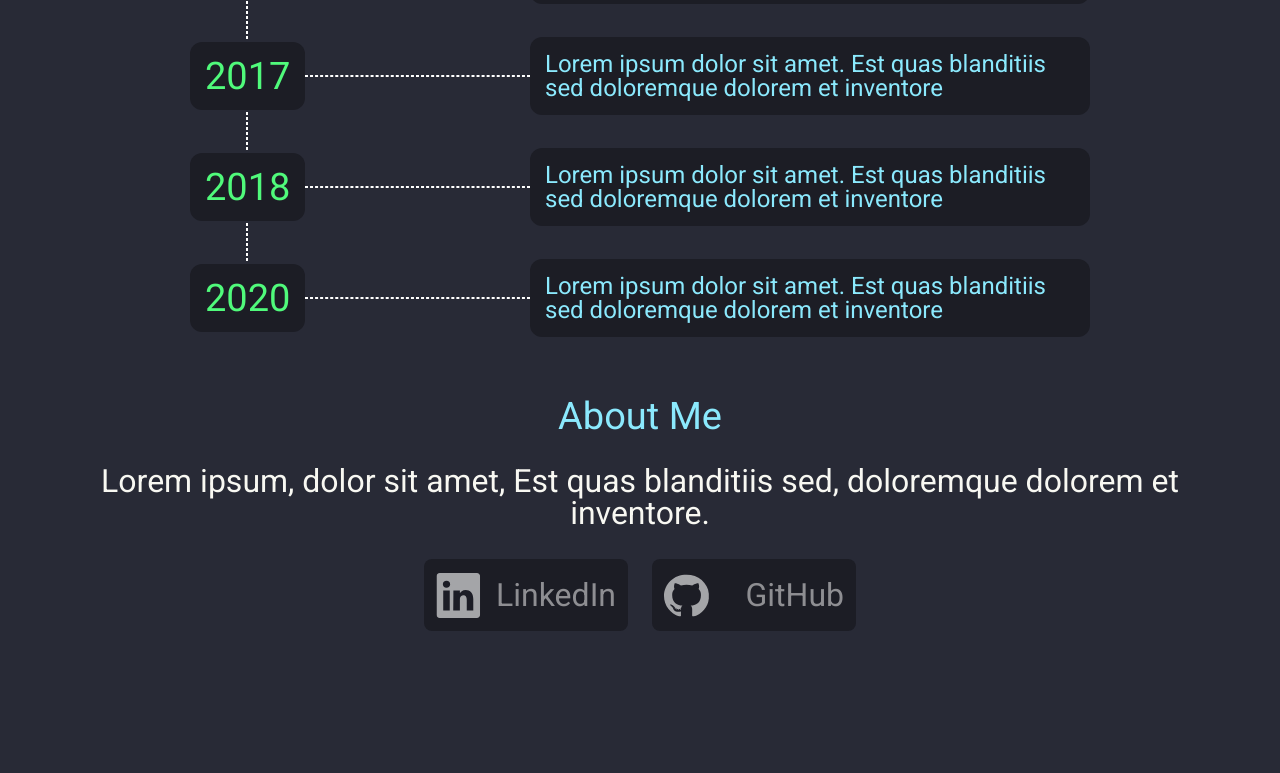
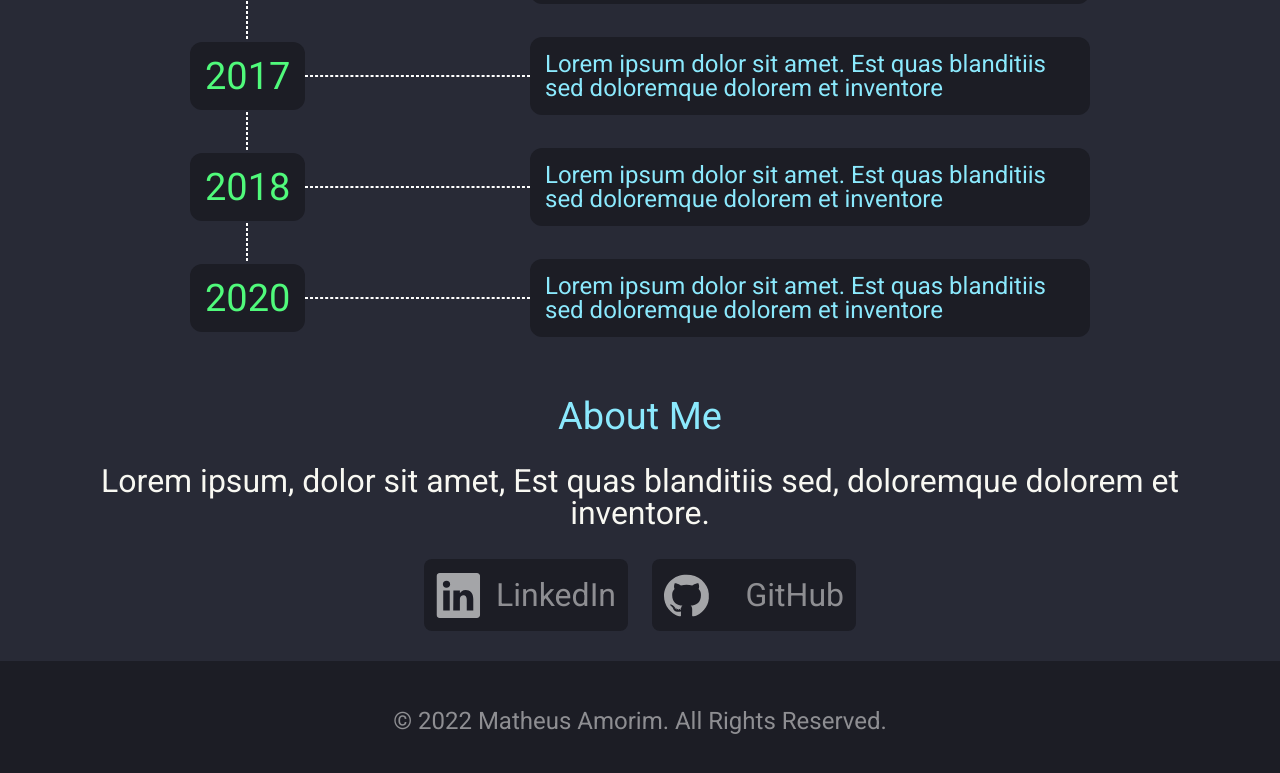
Before and after one commit to MaAmorim/Portifolio, a Next.js app: page / in a window 1280 px wide. Shown: the part 1918-2691 px from the top of the page. Before the commit the page ends 2639 px from the top, so only its background shows below. Built offline with nearby package versions, Linux system fonts and the light colour scheme.

Commit message:
creation of the Footer component

```diff
--- a/components/Footer/index.js
+++ b/components/Footer/index.js
@@ -1,7 +1,14 @@
 import React from 'react';
+import styles from './styles.module.scss';
 
-const SocialMedia = ()=> {
-
+const Footer = ()=> {
+  return(
+    <footer className={styles.footer}>
+      <p className={styles.footerText}>
+        © 2022 Matheus Amorim. All Rights Reserved.
+      </p>
+    </footer>
+  );
 }
 
-export default SocialMedia;
+export default Footer;
--- a/components/Footer/styles.module.scss
+++ b/components/Footer/styles.module.scss
@@ -0,0 +1,18 @@
+@import '/styles/variables.scss';
+
+.footer {
+  height: 120px;
+  width: 100%;
+  display: flex;
+  justify-content: center;
+  align-items: center;
+  position: absolute;
+  bottom: 0;
+  left: 0;
+  background-color: $box-fill;
+
+  .footerText {
+    font-size: 24px;
+    color: $white-opaque;
+  }
+}
--- a/pages/index.js
+++ b/pages/index.js
@@ -1,6 +1,7 @@
 import Head from 'next/head'
 import Bio from '../components/Bio';
 import Cards from '../components/Cards';
+import Footer from '../components/Footer';
 import Header from '../components/Header';
 import Profile from '../components/Profile';
 import SocialMedia from '../components/SocialMedia';
@@ -23,6 +24,7 @@ export default function Home() {
         sectionText='Lorem ipsum, dolor sit amet, Est quas blanditiis sed, doloremque dolorem et inventore.'
       />
       <SocialMedia />
+      <Footer />
     </>
   );
 }
--- a/styles/globals.scss
+++ b/styles/globals.scss
@@ -49,7 +49,9 @@ table {
 //custom
 
 body {
+	position: relative;
 	background-color: #282A36;
-	padding: 60px;
+	padding: 60px 60px 120px;
 	font-family: 'Roboto', sans-serif;
+	min-height: calc(100vh - 120px);
 }
```
